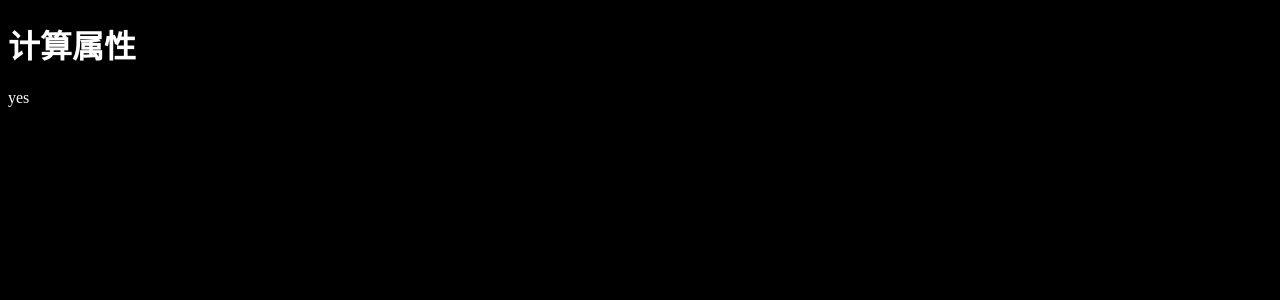
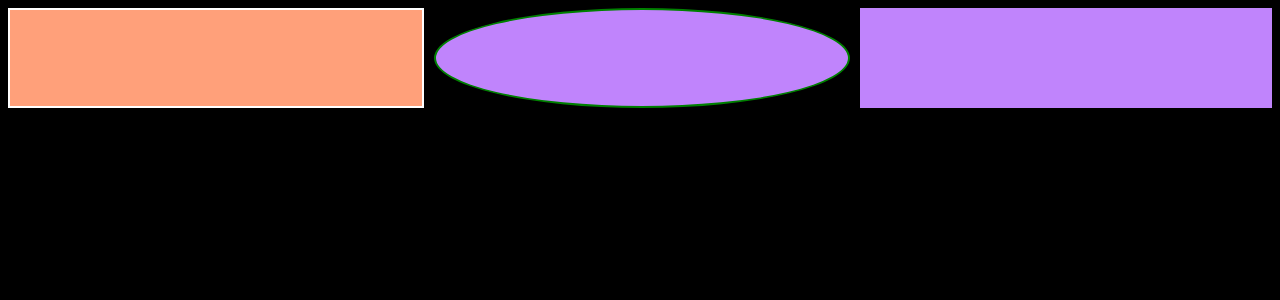
Before and after one commit to iefnaug/vue-start, a Vue app: page / in a window 1280 px wide. Shown: the top 300 px of the page. Built offline with nearby package versions, Linux system fonts and the light colour scheme.

Commit message:
样式绑定

```diff
--- a/src/App.vue
+++ b/src/App.vue
@@ -1,11 +1,13 @@
 <script setup>
 import Demo01 from "./components/Demo01.vue";
 import Demo02 from "./components/Demo02.vue";
-import Demo03 from "./components/Demo03.vue";
+// import Demo03 from "./components/Demo03.vue";
+import Demo04 from "./components/Demo04.vue";
 </script>
 
 <template>
 <!--  <Demo01></Demo01>-->
 <!--  <Demo02></Demo02>-->
-  <Demo03></Demo03>
+<!--  <Demo03></Demo03>-->
+  <Demo04></Demo04>
 </template>
--- /dev/null
+++ b/src/components/Demo04.vue
@@ -0,0 +1,56 @@
+<script setup>
+//类与样式绑定
+import {computed, reactive, ref} from 'vue'
+const isActive = ref(true)
+//响应式
+// const multi = reactive({
+//   s1: true,
+//   s2: true
+// })
+
+//计算属性
+const multi = computed(() => {
+  return {
+    s1: Date.now() > 0,
+    s2: true
+  }
+})
+</script>
+
+<template>
+  <div class="wrapper">
+    <!--在原有属性的机上可以叠加-->
+    <div class="box" :class="{active: isActive}"></div>
+    <div :class="multi"></div>
+    <div></div>
+  </div>
+</template>
+
+<style scoped>
+.wrapper {
+  height: 100px;
+  display: flex;
+  flex-direction: row;
+  gap: 10px;
+}
+.wrapper div {
+  flex: 1;
+  background-color: #c084fc;
+}
+
+.wrapper .box {
+  border: 2px solid white;
+}
+
+.wrapper .s1 {
+  border: 2px solid green;
+}
+
+.wrapper .s2 {
+  border-radius: 50%;
+}
+
+.wrapper .active {
+  background-color: lightsalmon;
+}
+</style>
```
